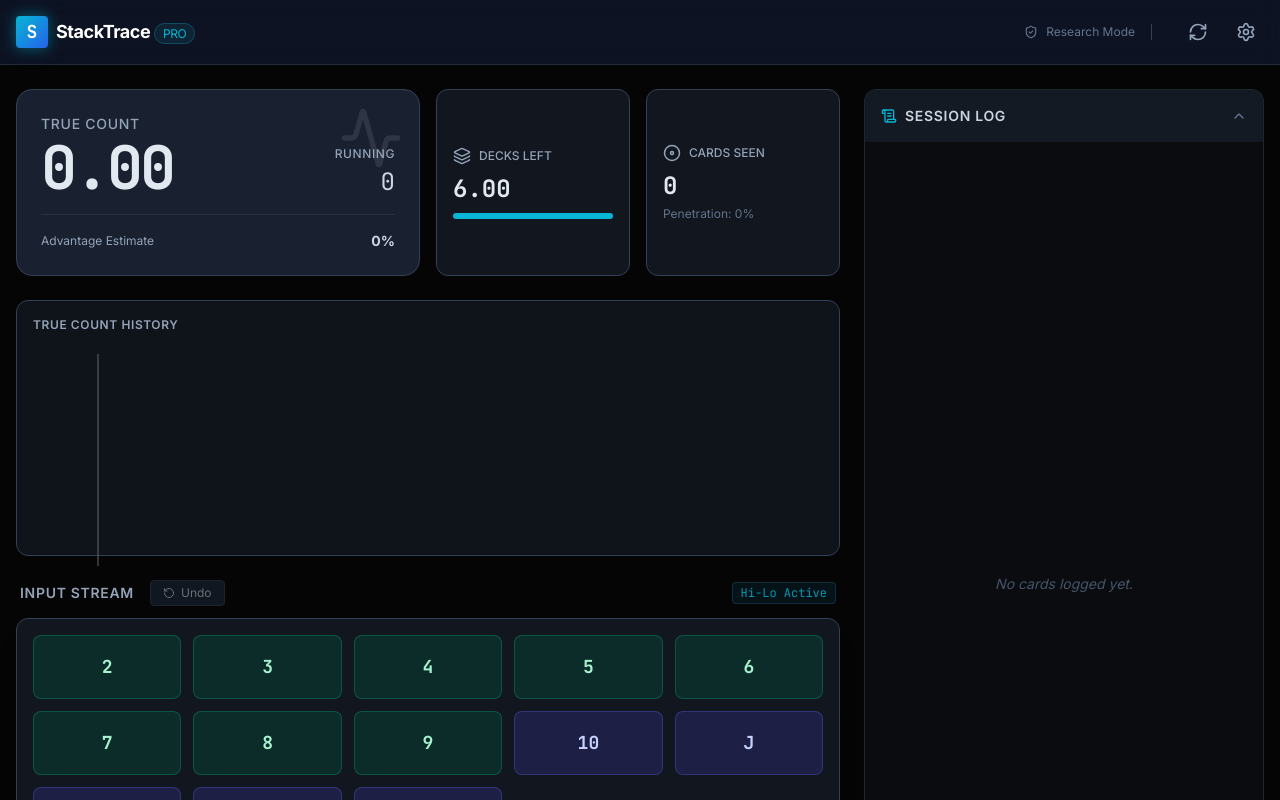
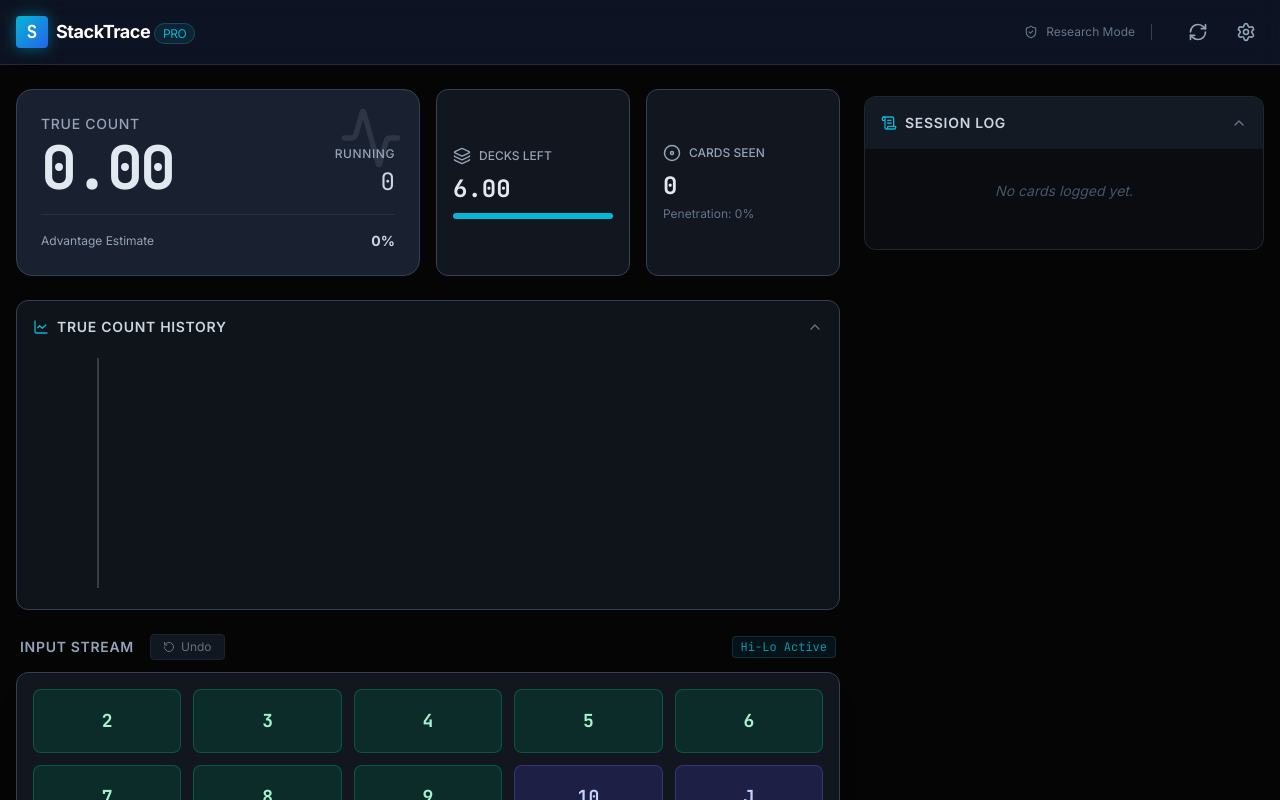
Before and after one commit to LunaWolfStudios/ai-slop, a React (Vite) app in the folder stacktrace/: page / in a window 1280 px wide. Shown: the top 800 px of the page. Built offline with nearby package versions, Linux system fonts and the light colour scheme.

Commit message:
stacktrace updates adjustable charts

```diff
--- a/stacktrace/App.tsx
+++ b/stacktrace/App.tsx
@@ -47,7 +47,9 @@ const App: React.FC = () => {
   }, []);
 
   const handleReset = useCallback(() => {
-    if (window.confirm('Are you sure you want to clear the current session? This cannot be undone.')) {
+    // Explicitly use window.confirm and ensure data clearing logic
+    const confirmed = window.confirm('Reset Session? All progress and history will be cleared.');
+    if (confirmed) {
       setHistory([]);
     }
   }, []);
@@ -155,14 +157,15 @@ const App: React.FC = () => {
         )}
       </nav>
 
-      {/* Main Content */}
-      <main className="max-w-7xl mx-auto px-4 py-6 grid grid-cols-1 lg:grid-cols-12 gap-6">
+      <main className="max-w-7xl mx-auto px-4 py-6">
+        {/* Main Grid: items-start to prevent height stretching of collapsed columns */}
+        <div className="grid grid-cols-1 lg:grid-cols-12 gap-6 items-start">
 
             {/* Left Column: Stats & Viz */}
             <div className="lg:col-span-8 space-y-6">
                 <Dashboard stats={computed} system={currentSystem} />
 
-            {/* Card Input Area - Sticky on Desktop, Static on Mobile (or adjust based on preference) */}
+                {/* Card Input Area */}
                 <div className="mt-8">
                     <div className="flex items-center justify-between mb-3 px-1">
                         <div className="flex items-center gap-4">
@@ -184,9 +187,20 @@ const App: React.FC = () => {
 
                     <CardInventory composition={computed.composition} cardsRemaining={cardsRemaining} />
                 </div>
+            </div>
 
-            {/* Disclaimer */}
-            <div className="mt-8 p-4 rounded-lg bg-yellow-900/10 border border-yellow-700/20 flex items-start gap-3">
+            {/* Right Column: History Log - Sticky on desktop */}
+            <div className="lg:col-span-4 lg:sticky lg:top-24">
+                <HistoryLog
+                    history={history}
+                    system={currentSystem}
+                    onUndo={handleUndo}
+                />
+            </div>
+        </div>
+
+        {/* Disclaimer Row - At the very bottom */}
+        <div className="mt-12 p-4 rounded-lg bg-yellow-900/10 border border-yellow-700/20 flex items-start gap-3">
             <AlertTriangle className="text-yellow-600 shrink-0 mt-0.5" size={18} />
             <div className="text-xs text-yellow-600/80 leading-relaxed">
                 <strong>Educational Use Only.</strong> This tool is for mathematical research and statistical analysis.
@@ -194,17 +208,6 @@ const App: React.FC = () => {
                 The developers assume no responsibility for misuse.
             </div>
         </div>
-        </div>
-
-        {/* Right Column: History Log */}
-        <div className="lg:col-span-4 lg:h-auto">
-            <HistoryLog
-                history={history}
-                system={currentSystem}
-                onUndo={handleUndo}
-            />
-        </div>
-
       </main>
     </div>
   );
--- a/stacktrace/components/Dashboard.tsx
+++ b/stacktrace/components/Dashboard.tsx
@@ -1,7 +1,7 @@
-import React from 'react';
+import React, { useState } from 'react';
 import { AreaChart, Area, XAxis, YAxis, Tooltip, ResponsiveContainer, ReferenceLine } from 'recharts';
 import { ComputedState, CountingSystem } from '../types';
-import { Activity, Layers, Disc } from 'lucide-react';
+import { Activity, Layers, Disc, ChevronDown, ChevronUp, LineChart } from 'lucide-react';
 
 interface DashboardProps {
   stats: ComputedState;
@@ -9,6 +9,7 @@ interface DashboardProps {
 }
 
 export const Dashboard: React.FC<DashboardProps> = ({ stats, system }) => {
+  const [isGraphOpen, setIsGraphOpen] = useState(true);
   const isPositive = stats.trueCount >= 1;
   const isNegative = stats.trueCount <= -1;
 
@@ -86,9 +87,21 @@ export const Dashboard: React.FC<DashboardProps> = ({ stats, system }) => {
         </div>
       </div>
 
-      {/* Charts */}
-      <div className="h-64 w-full bg-casino-800/40 border border-casino-700 rounded-xl p-4 backdrop-blur-sm">
-         <h4 className="text-xs text-slate-400 uppercase tracking-wider mb-4 font-semibold">True Count History</h4>
+      {/* Collapsible Charts */}
+      <div className="bg-casino-800/40 border border-casino-700 rounded-xl overflow-hidden backdrop-blur-sm transition-all duration-300">
+         <button
+            onClick={() => setIsGraphOpen(!isGraphOpen)}
+            className="w-full flex items-center justify-between p-4 hover:bg-casino-700/30 transition-colors"
+         >
+             <div className="flex items-center gap-2">
+                <LineChart size={16} className="text-cyan-500" />
+                <h4 className="text-sm font-semibold text-slate-300 uppercase tracking-wider">True Count History</h4>
+             </div>
+             {isGraphOpen ? <ChevronUp size={16} className="text-slate-500" /> : <ChevronDown size={16} className="text-slate-500" />}
+         </button>
+
+         {isGraphOpen && (
+             <div className="h-64 w-full p-4 pt-0">
                 <ResponsiveContainer width="100%" height="100%">
                     <AreaChart data={stats.historyPoints}>
                     <defs>
@@ -119,6 +132,8 @@ export const Dashboard: React.FC<DashboardProps> = ({ stats, system }) => {
                     </AreaChart>
                 </ResponsiveContainer>
              </div>
+         )}
+      </div>
     </div>
   );
 };
--- a/stacktrace/components/HistoryLog.tsx
+++ b/stacktrace/components/HistoryLog.tsx
@@ -19,7 +19,7 @@ export const HistoryLog: React.FC<HistoryLogProps> = ({ history, system, onUndo
   }, [history, isOpen]);
 
   return (
-    <div className="flex flex-col h-full rounded-xl overflow-hidden bg-casino-800/20 border border-casino-700/50 backdrop-blur-sm transition-all duration-300">
+    <div className="flex flex-col h-fit rounded-xl overflow-hidden bg-casino-800/20 border border-casino-700/50 backdrop-blur-sm transition-all duration-300 w-full">
         <button
             onClick={() => setIsOpen(!isOpen)}
             className="flex items-center justify-between p-4 bg-casino-800/50 hover:bg-casino-700/50 transition-colors w-full"
@@ -32,7 +32,7 @@ export const HistoryLog: React.FC<HistoryLogProps> = ({ history, system, onUndo
         </button>
 
         {isOpen && (
-            <div className="flex-1 min-h-[300px] lg:min-h-0 overflow-hidden flex flex-col p-4 pt-0">
+            <div className="flex-1 min-h-[300px] lg:min-h-0 lg:max-h-[calc(100vh-14rem)] overflow-hidden flex flex-col p-4 pt-0">
                 {history.length === 0 ? (
                     <div className="flex-1 flex items-center justify-center text-slate-600 text-sm italic py-8">
                         No cards logged yet.
```
Lines whose indentation alone changed are shown as unchanged.
